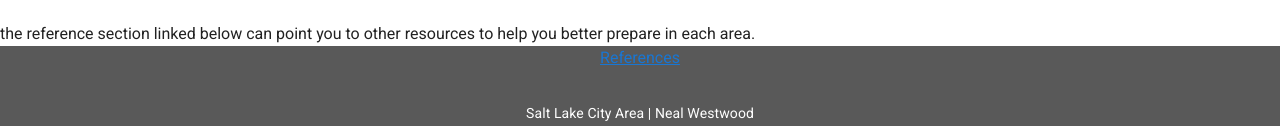
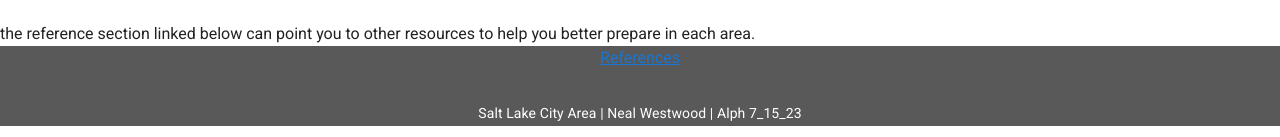
Before and after one commit to N-Westwood/dads-website, a Vue app: page / in a window 1280 px wide. Shown: the part 1303-1440 px from the top of the page. Built offline with nearby package versions, Linux system fonts and the light colour scheme.

Commit message:
added verion to footer

```diff
--- a/src/components/Footer.vue
+++ b/src/components/Footer.vue
@@ -13,7 +13,7 @@
     >
       <router-link :to="{ name: 'References'}">References</router-link>
       <v-card-text class="white--text pt-8">
-        Salt Lake City Area | Neal Westwood
+        Salt Lake City Area | Neal Westwood | Alph 7_15_23
       </v-card-text>
     </v-card>
   </v-footer>
```
